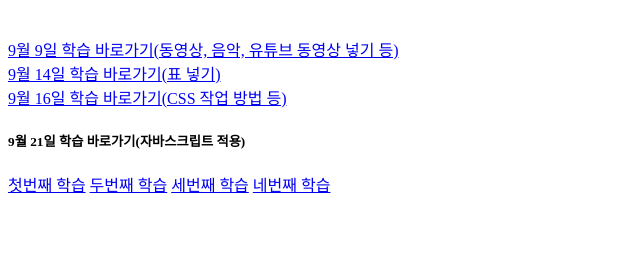
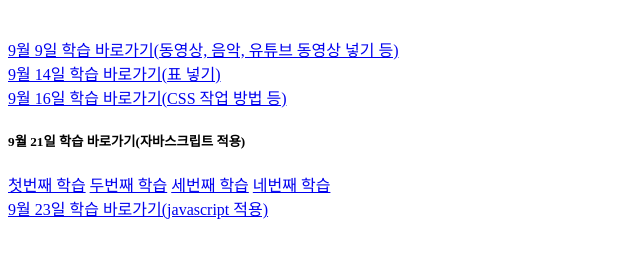
Before and after one commit to NOKOMIZ/lsh_web, a plain HTML site: page index.html in a window 1280 px wide. Shown: the part 70-328 px from the top of the page, without its empty margins (0-640 px from the left). Drawn offline with Linux system fonts and the light colour scheme.

Commit message:
Update index.html

```diff
--- a/index.html
+++ b/index.html
@@ -19,6 +19,8 @@
     <a href="https://nokomiz.github.io/lsh_web/2416(20200921)_2.html" target=“_blank”>두번째 학습</a>
     <a href="https://nokomiz.github.io/lsh_web/2416(20200921)_3.html" target=“_blank”>세번째 학습</a>
     <a href="https://nokomiz.github.io/lsh_web/2416(20200921)_4.html" target=“_blank”>네번째 학습</a>
+    <br>
+    <a href="https://nokomiz.github.io/lsh_web/2416(20200923)_3.html" target=“_blank”>9월 23일 학습 바로가기(javascript 적용)</a>
 </body>
 
 </html>
```
